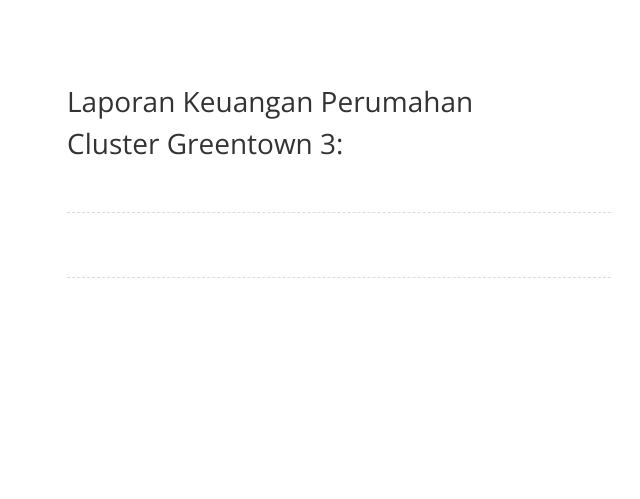
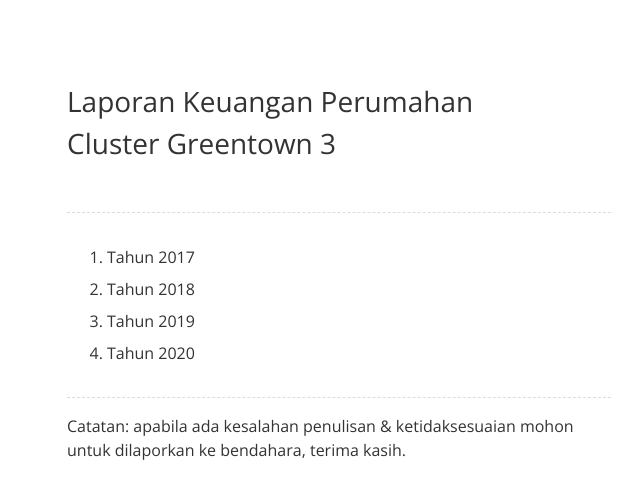
Before and after one commit to krhmwn/krhmwn.github.io, a Jekyll site: the page built from greentown.html, in a window 1280 px wide. Shown: the top 499 px of the page, without its empty margins (301-941 px from the left). Built offline with Jekyll 4.4.1, drawn with Linux system fonts in a browser that asks for light colours; some web fonts are replaced.

Commit message:
Create LK GT v.1.0

```diff
--- a/greentown.html
+++ b/greentown.html
@@ -3,7 +3,13 @@ layout: default
 title: null
 ---
 
-<header><h2>Laporan Keuangan Perumahan Cluster Greentown 3:</h2></header>
+<header><h2>Laporan Keuangan Perumahan Cluster Greentown 3</h2></header>
 <article class="archive">
-
+<ol>
+<li>Tahun 2017</li>
+<li>Tahun 2018</li>
+<li>Tahun 2019</li>
+<li>Tahun 2020</li>
+</ol>
 </article>
+<p>Catatan: apabila ada kesalahan penulisan & ketidaksesuaian mohon untuk dilaporkan ke bendahara, terima kasih.
```
